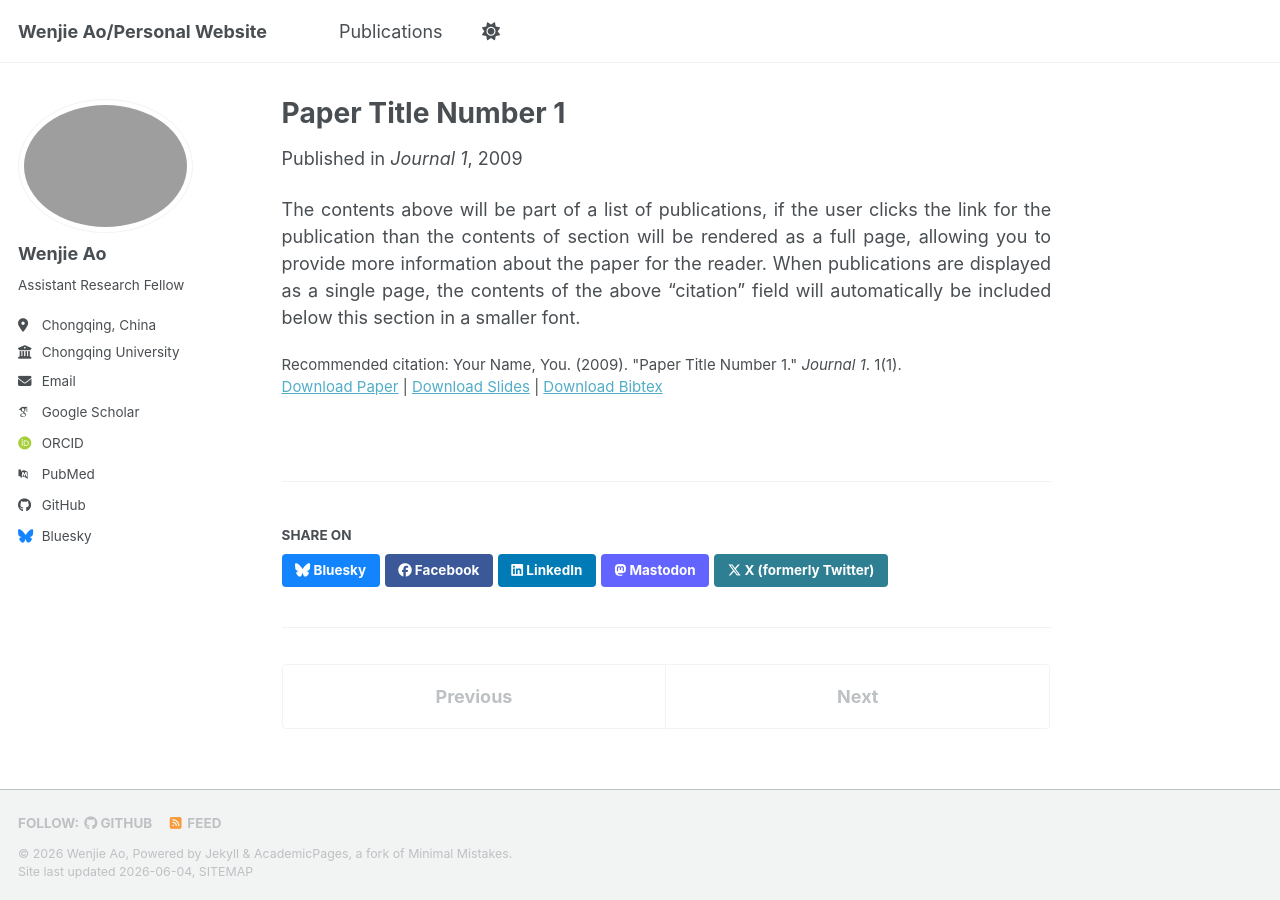
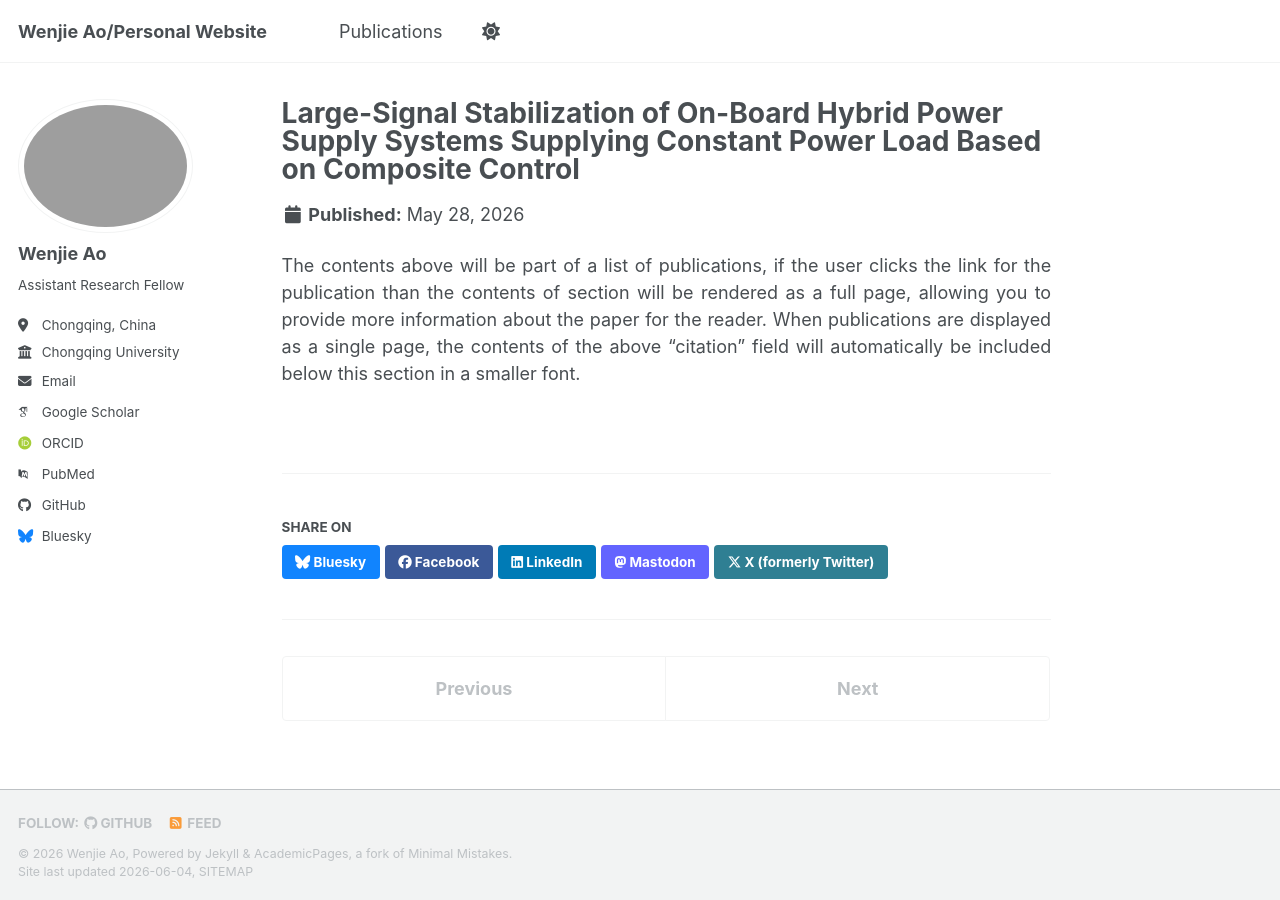
Before and after one commit to aowenjie-cyber/aowenjie-cyber.github.io, a Jekyll site: the page built from _publications/2009-10-01-paper-title-number-1.md, in a window 1280 px wide. Built offline with Jekyll 4.4.1, drawn with Linux system fonts in a browser that asks for light colours; some web fonts are replaced; a script bundle is joined from its source files by our own code; library files that are not in the unit come from our copies.

Commit message:
增加了2026五月上线的论文

```diff
--- a/_publications/2009-10-01-paper-title-number-1.md
+++ b/_publications/2009-10-01-paper-title-number-1.md
@@ -1,14 +1,14 @@
 ---
-title: "Paper Title Number 1"
+title: "Large-Signal Stabilization of On-Board Hybrid Power Supply Systems Supplying Constant Power Load Based on Composite Control"
 collection: publications
 category: manuscripts
 permalink: /publication/2009-10-01-paper-title-number-1
-excerpt: 'This paper is about the number 1. The number 2 is left for future work.'
-date: 2009-10-01
-venue: 'Journal 1'
-slidesurl: 'https://academicpages.github.io/files/slides1.pdf'
-paperurl: 'https://academicpages.github.io/files/paper1.pdf'
-bibtexurl: 'https://academicpages.github.io/files/bibtex1.bib'
-citation: 'Your Name, You. (2009). &quot;Paper Title Number 1.&quot; <i>Journal 1</i>. 1(1).'
+excerpt: 'This paper is about the prescribed performance control applied to hybrid power supply system.'
+date: 2026-05-28
+#venue: 'Journal 1'
+#slidesurl: 'https://academicpages.github.io/files/slides1.pdf'
+paperurl: 'https://academicpages.github.io/files/JournalPaper202601.pdf'
+#bibtexurl: 'https://academicpages.github.io/files/bibtex1.bib'
+#citation: 'Your Name, You. (2009). &quot;Paper Title Number 1.&quot; <i>Journal 1</i>. 1(1).'
 ---
 The contents above will be part of a list of publications, if the user clicks the link for the publication than the contents of section will be rendered as a full page, allowing you to provide more information about the paper for the reader. When publications are displayed as a single page, the contents of the above "citation" field will automatically be included below this section in a smaller font.
```
Also changed, not shown: 1 other file.
